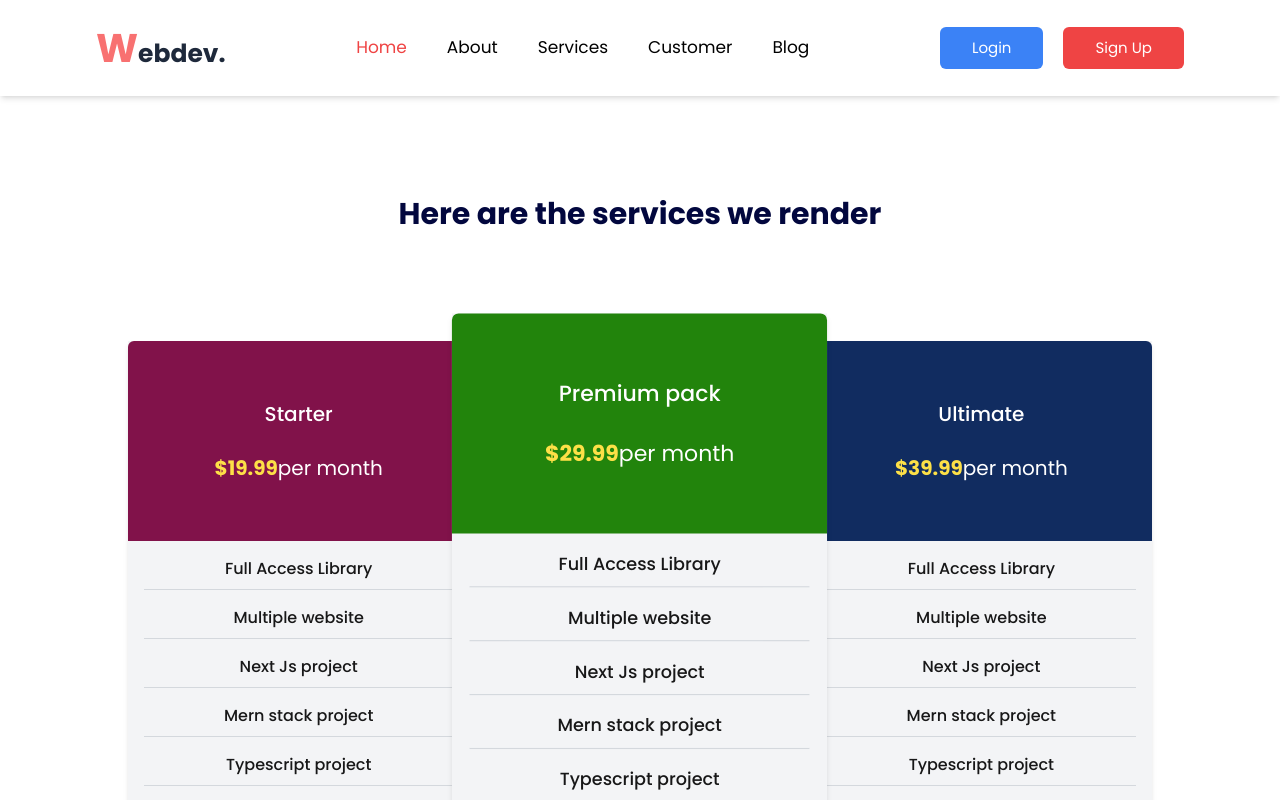
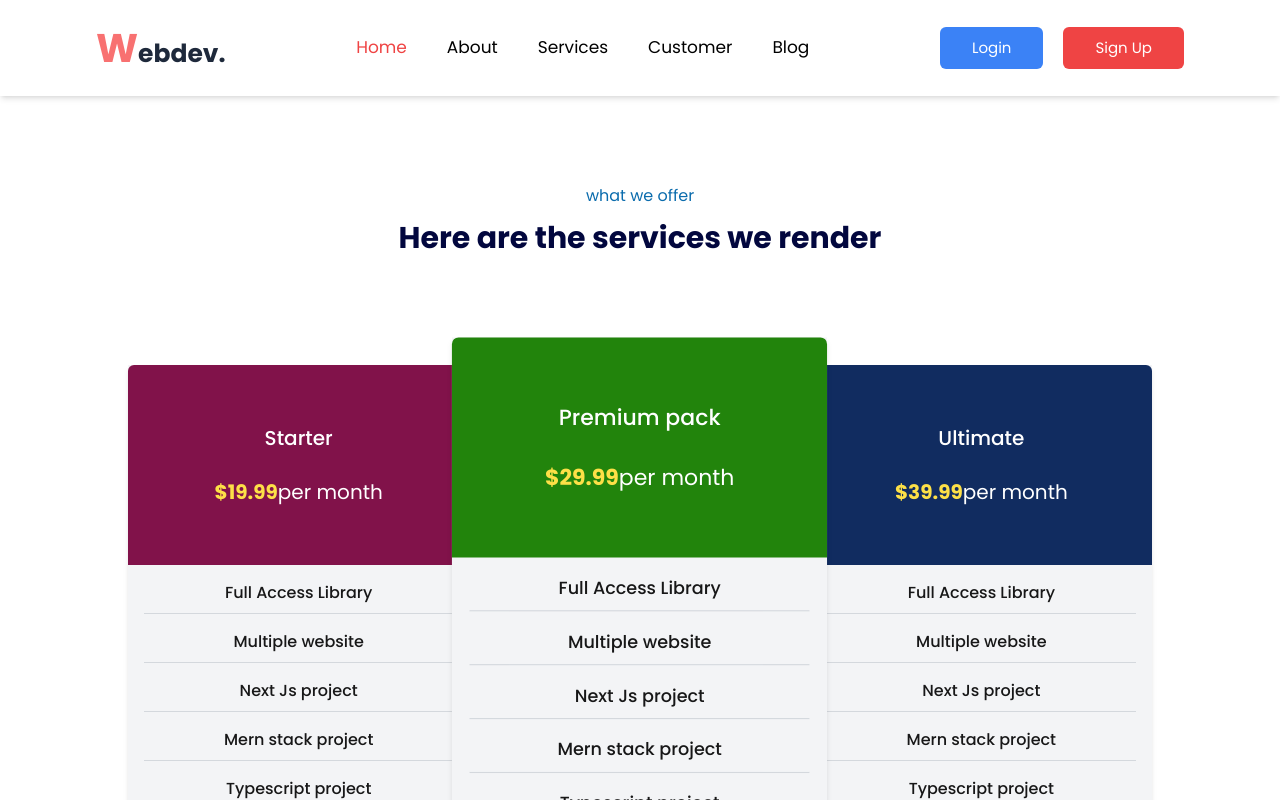
Before and after one commit to ferdy777/agency, a Next.js app: page /services in a window 1280 px wide. Shown: the top 800 px of the page. Built offline with nearby package versions, Linux system fonts and the light colour scheme.

Commit message:
second commit

```diff
--- a/app/components/Services.tsx
+++ b/app/components/Services.tsx
@@ -6,7 +6,10 @@ const Services = () => {
   return (
     <div>
       <div className="pt-[5rem] pb-[3rem]">
-        <SectionHeading headingPrimary="Here are the services we render" />
+        <SectionHeading
+          headingPrimary="Here are the services we render"
+          headingMini="what we offer"
+        />
         <Price />
       </div>
     </div>
```
